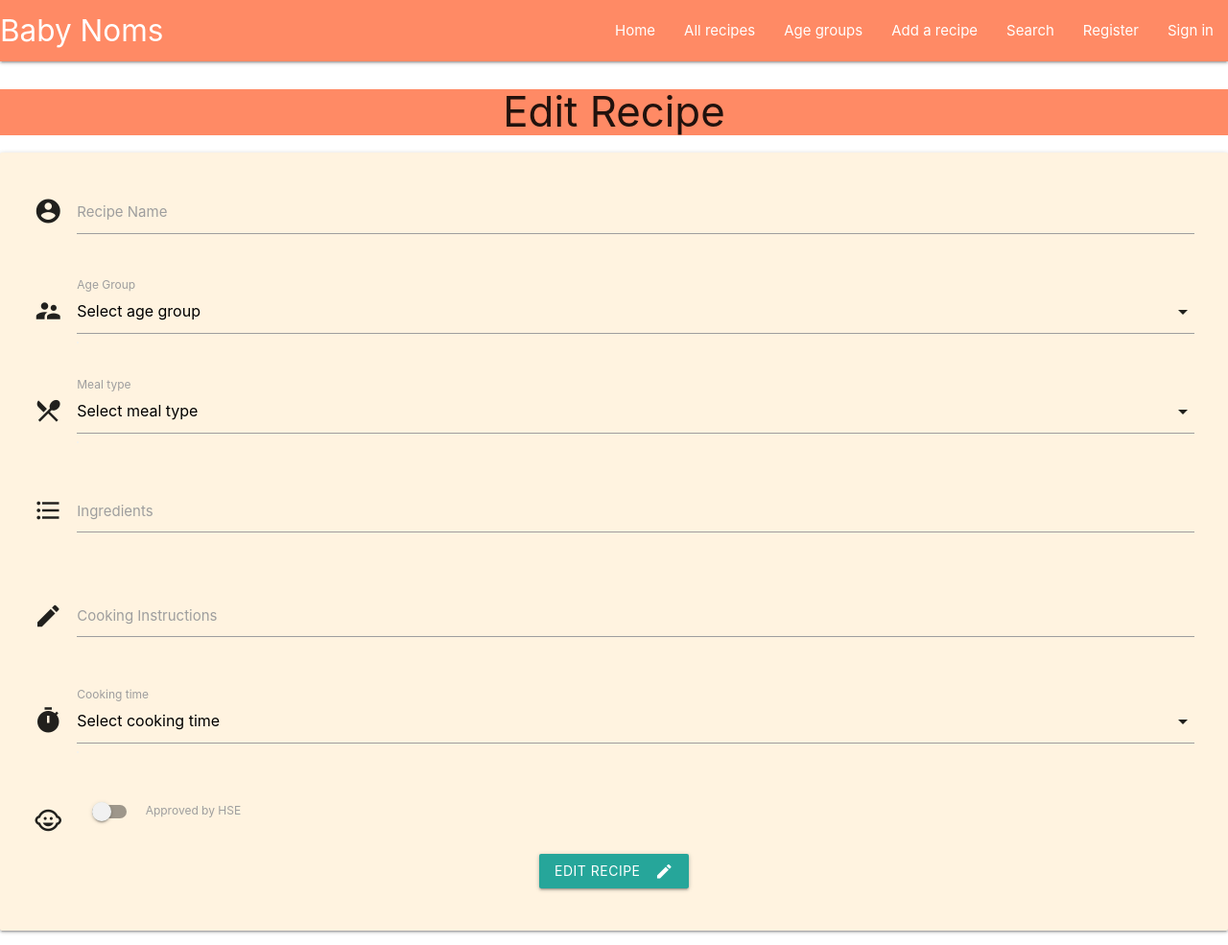
After one commit to olga-od-ua/MS3repo, a Flask app: template templates/edit_recipe.html in a window 1280 px wide. The commit adds this page. Shown: the whole page at 96% size. Run offline with Flask 2, Linux system fonts and the light colour scheme; the template is opened without the code that fills it, so the values that code supplies are empty; some libraries are stand-ins or nearby versions.

Commit message:
Wire up Recipe Edit button

```diff
--- a/app.py
+++ b/app.py
@@ -126,6 +126,15 @@ def add_recipe():
         cooking_time=cooking_time)
 
 
+@app.route("/edit_recipe/<recipe_id>", methods=["GET", "POST"])
+def edit_recipe(recipe_id):
+    recipe = mongo.db.recipes.find_one({"_id": ObjectId(recipe_id)})
+    categories = mongo.db.categories.find().sort("category_name", 1)
+    meal_types = mongo.db.meal_types.find()
+    cooking_time = mongo.db.cooking_time.find()
+    return render_template("edit_recipe.html", recipe=recipe, categories=categories)
+
+
 if __name__ == "__main__":
     app.run(host=os.environ.get("IP"),
             port=int(os.environ.get("PORT")),
--- /dev/null
+++ b/templates/edit_recipe.html
@@ -0,0 +1,98 @@
+{% extends "base.html" %}
+{% block content %}
+
+<h3 class="deep-orange lighten-2 center-align">Edit Recipe</h3>
+
+<div class="row card-panel orange lighten-5">
+    <form class="col s12" method="POST" action="{{ url_for('edit_recipe', recipe_id=recipe._id) }}">
+        <!-- recipe name -->
+        <div class="row">
+            <div class="input-field col s12">
+                <i class="material-icons prefix">account_circle</i>
+                <input id="recipe_name" name="recipe_name" minlength="4" maxlength="50"
+                    type="text" class="validate" required>
+                <label for="recipe_name">Recipe Name</label>
+            </div>
+        </div>
+        <!-- age group -->
+        <div class="row">
+            <div class="input-field col s12">
+                <i class="material-icons prefix">supervisor_account</i>
+                <select id="age_group" name="age_group" class="validate" required>
+                    <option value="" disabled selected>Select age group</option>
+                    {% for category in categories %}
+                        <option value="{{ category.age_group }}">{{ category.age_group }}</option>
+                    {% endfor %}
+                </select>
+                <label for="age_group">Age Group</label>
+            </div>
+        </div>
+        <!-- meal type -->
+        <div class="row">
+            <div class="input-field col s12">
+                <i class="material-icons prefix">local_dining</i>
+                <select id="meal_type" name="meal_type" class="validate" required>
+                    <option value="" disabled selected>Select meal type</option>
+                    {% for meal_type in meal_types %}
+                        <option value="{{ meal_type.meal_type }}">{{ meal_type.meal_type }}</option>
+                    {% endfor %}
+                </select>
+                <label for="meal_type">Meal type</label>
+            </div>
+        </div>
+        <!-- ingredients -->
+        <div class="row">
+            <div class="input-field col s12">
+                <i class="material-icons prefix">format_list_bulleted</i>
+                <textarea id="ingredients" name="ingredients"
+                    class="materialize-textarea validate" minlength="3" required></textarea>
+                <label for="ingredients">Ingredients</label>
+            </div>
+        </div>
+        <!-- cooking instructions -->
+        <div class="row">
+            <div class="input-field col s12">
+                <i class="material-icons prefix">create</i>
+                <textarea id="cooking_instructions" name="cooking_instructions"
+                    class="materialize-textarea validate" minlength="15" required></textarea>
+                <label for="cooking_instructions">Cooking Instructions</label>
+            </div>
+        </div>
+        <!-- cooking time -->
+        <div class="row">
+            <div class="input-field col s12">
+                <i class="material-icons prefix">timer</i>
+                <select id="cooking_time" name="cooking_time" class="validate" required>
+                    <option value="" disabled selected>Select cooking time</option>
+                    {% for time in cooking_time %}
+                        <option value="{{ time.cooking_time }}">{{ time.cooking_time }}</option>
+                    {% endfor %}
+                </select>
+                <label for="cooking_time">Cooking time</label>
+            </div>
+        </div>
+        <!-- HSE approval toggle -->
+        <div class="row">
+            <div class="input-field col s12">
+                <div class="switch">
+                    <i class="material-icons prefix">child_care</i>
+                    <label for="HSE_approved">
+                        <input type="checkbox" id="HSE_approved" name="HSE_approved">
+                        <span class="lever"></span>
+                        Approved by HSE
+                    </label>
+                </div>
+            </div>
+        </div>
+        <!-- submit new recipe form button -->
+        <div class="row">
+            <div class="col s12 center-align">
+                <button class="btn waves-effect waves-light" type="submit">Edit Recipe
+                    <i class="material-icons right">edit</i>
+                </button>
+            </div>
+        </div>
+    </form>
+</div>
+
+{% endblock %}
--- a/templates/recipes.html
+++ b/templates/recipes.html
@@ -9,7 +9,7 @@
                 <div class="col s3">
                     <i class="material-icons">expand_more</i>
                     <a href="" class="waves-effect waves-light btn-small">Save</a>
-                    <a href="" class="waves-effect waves-light btn-small">Edit</a>
+                    <a href="{{ url_for('edit_recipe', recipe_id=recipe._id) }}" class="waves-effect waves-light btn-small">Edit</a>
                 </div>
                 <div class="col s9">
                     {% if recipe.HSE_approved == "on" %}
```
